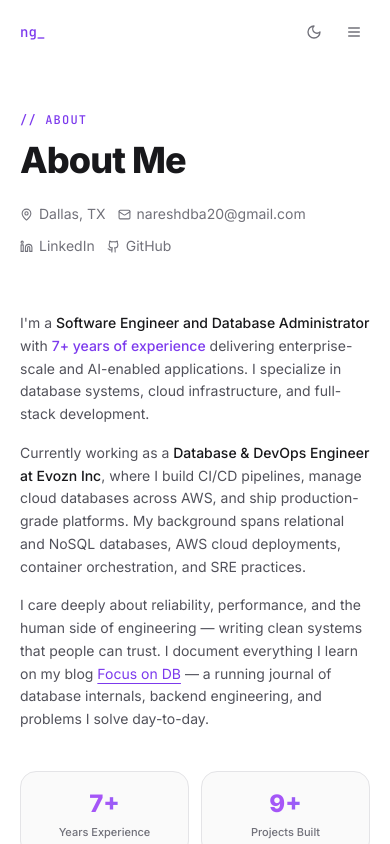
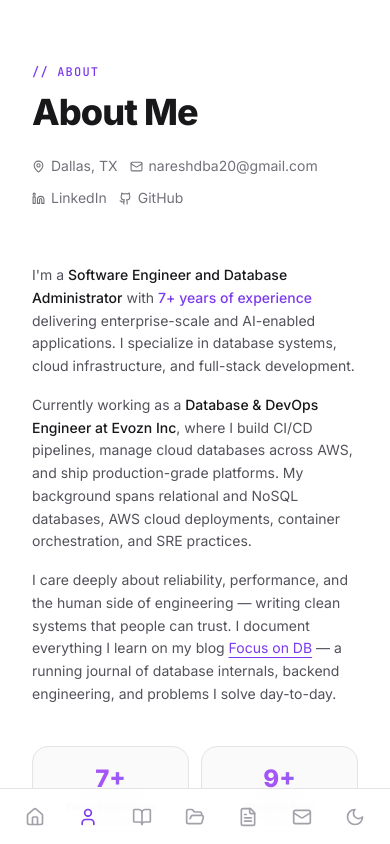
Before and after one commit to nareshdba20/myportfolio, a Next.js app: page /about in a window 390 px wide. Shown: the top 844 px of the page. Built offline with nearby package versions, Linux system fonts and the light colour scheme.

Commit message:
Redesign layout: left sidebar nav, bottom mobile nav, dhravya-style hero

```diff
--- a/src/app/about/page.tsx
+++ b/src/app/about/page.tsx
@@ -1,4 +1,3 @@
-import Nav from "@/components/nav";
 import Footer from "@/components/footer";
 import Skills from "@/components/skills";
 import { workExperience, portfolio } from "@/data/portfolio";
@@ -12,9 +11,7 @@ export const metadata = {
 export default function AboutPage() {
   return (
     <main className="min-h-screen">
-      <Nav />
-
-      <div className="max-w-5xl mx-auto px-5 pt-28 pb-20">
+      <div className="max-w-3xl mx-auto px-8 sm:px-12 pt-16 pb-20">
 
         {/* Header */}
         <div className="mb-14">
--- a/src/app/blog/page.tsx
+++ b/src/app/blog/page.tsx
@@ -1,4 +1,3 @@
-import Nav from "@/components/nav";
 import Footer from "@/components/footer";
 import BlogPosts from "@/components/blog-posts";
 import { getPosts, getCategories } from "@/lib/wordpress";
@@ -18,9 +17,7 @@ export default async function BlogPage() {
 
   return (
     <main className="min-h-screen">
-      <Nav />
-
-      <div className="max-w-5xl mx-auto px-5 pt-28 pb-20">
+      <div className="max-w-3xl mx-auto px-8 sm:px-12 pt-16 pb-20">
         <div className="mb-12">
           <p className="font-mono text-xs font-medium text-violet-600 dark:text-violet-400 uppercase tracking-widest mb-3">// blog</p>
           <h1 className="text-4xl sm:text-5xl font-extrabold text-zinc-900 dark:text-white tracking-tight mb-3">Writing</h1>
--- a/src/app/layout.tsx
+++ b/src/app/layout.tsx
@@ -1,16 +1,16 @@
 import type { Metadata } from "next";
 import "./globals.css";
 import { ThemeProvider } from "@/components/theme-provider";
+import Nav from "@/components/nav";
 
 export const metadata: Metadata = {
   title: "Naresh Gowda — Engineer & Builder",
-  description:
-    "Computer Engineer, Database Administrator, SWE at Evozn Inc. 5+ years building production systems.",
+  description: "Software Engineer, Database Administrator, Cloud & DevOps. 7+ years building production systems.",
   keywords: ["Naresh Gowda", "Software Engineer", "Database Administrator", "React", "Next.js", "AWS"],
   authors: [{ name: "Naresh Gowda" }],
   openGraph: {
     title: "Naresh Gowda — Engineer & Builder",
-    description: "Computer Engineer · Database Administrator · Building cool things",
+    description: "Database Engineer · Cloud & DevOps · Building cool things",
     type: "website",
   },
 };
@@ -20,7 +20,13 @@ export default function RootLayout({ children }: { children: React.ReactNode })
     <html lang="en" suppressHydrationWarning>
       <body>
         <ThemeProvider attribute="class" defaultTheme="light" enableSystem>
-          {children}
+          <div className="flex min-h-screen">
+            <Nav />
+            {/* Offset for sidebar on desktop, bottom bar on mobile */}
+            <div className="flex-1 md:ml-16 pb-14 md:pb-0">
+              {children}
+            </div>
+          </div>
         </ThemeProvider>
       </body>
     </html>
--- a/src/app/projects/page.tsx
+++ b/src/app/projects/page.tsx
@@ -1,4 +1,3 @@
-import Nav from "@/components/nav";
 import Footer from "@/components/footer";
 import { projects } from "@/data/portfolio";
 import { Github, ExternalLink } from "lucide-react";
@@ -20,9 +19,7 @@ export default function ProjectsPage() {
 
   return (
     <main className="min-h-screen">
-      <Nav />
-
-      <div className="max-w-5xl mx-auto px-5 pt-28 pb-20">
+      <div className="max-w-3xl mx-auto px-8 sm:px-12 pt-16 pb-20">
         <div className="mb-12">
           <p className="font-mono text-xs font-medium text-violet-600 dark:text-violet-400 uppercase tracking-widest mb-3">// projects</p>
           <h1 className="text-4xl sm:text-5xl font-extrabold text-zinc-900 dark:text-white tracking-tight mb-3">Projects</h1>
--- a/src/app/resume/page.tsx
+++ b/src/app/resume/page.tsx
@@ -1,4 +1,3 @@
-import Nav from "@/components/nav";
 import Footer from "@/components/footer";
 import LogoImage from "@/components/logo-image";
 
@@ -89,9 +88,7 @@ const skillSections = [
 export default function ResumePage() {
   return (
     <main className="min-h-screen">
-      <Nav />
-
-      <div className="max-w-3xl mx-auto px-5 pt-28 pb-20">
+      <div className="max-w-3xl mx-auto px-8 sm:px-12 pt-16 pb-20">
 
         {/* Header */}
         <div className="mb-14">
--- a/src/components/nav.tsx
+++ b/src/components/nav.tsx
@@ -2,118 +2,101 @@
 
 import { useEffect, useState } from "react";
 import { useTheme } from "next-themes";
-import { Moon, Sun, Menu, X } from "lucide-react";
+import { Moon, Sun, Home, User, BookOpen, FolderOpen, FileText, Mail } from "lucide-react";
 import { cn } from "@/lib/utils";
-import { motion, AnimatePresence } from "framer-motion";
 import Link from "next/link";
 import { usePathname } from "next/navigation";
+import { portfolio } from "@/data/portfolio";
 
 const links = [
-  { href: "/about", label: "About" },
-  { href: "/projects", label: "Projects" },
-  { href: "/blog", label: "Blog" },
-  { href: "/resume", label: "Resume" },
+  { href: "/",         icon: Home,       label: "Home"     },
+  { href: "/about",    icon: User,       label: "About"    },
+  { href: "/blog",     icon: BookOpen,   label: "Blog"     },
+  { href: "/projects", icon: FolderOpen, label: "Projects" },
+  { href: "/resume",   icon: FileText,   label: "Resume"   },
+  { href: `mailto:${portfolio.email}`, icon: Mail, label: "Contact" },
 ];
 
 export default function Nav() {
-  const [scrolled, setScrolled] = useState(false);
-  const [menuOpen, setMenuOpen] = useState(false);
   const { theme, setTheme } = useTheme();
   const [mounted, setMounted] = useState(false);
   const pathname = usePathname();
 
-  useEffect(() => {
-    setMounted(true);
-    const onScroll = () => setScrolled(window.scrollY > 20);
-    window.addEventListener("scroll", onScroll);
-    return () => window.removeEventListener("scroll", onScroll);
-  }, []);
+  useEffect(() => { setMounted(true); }, []);
+
+  const isActive = (href: string) =>
+    href === "/" ? pathname === "/" : pathname.startsWith(href);
 
   return (
     <>
-      <motion.nav
-        initial={{ y: -80, opacity: 0 }}
-        animate={{ y: 0, opacity: 1 }}
-        transition={{ duration: 0.5, ease: "easeOut" }}
+      {/* Desktop — left sidebar */}
+      <aside className="hidden md:flex fixed left-0 top-0 h-full w-16 flex-col items-center justify-between py-6 z-50 bg-white dark:bg-zinc-950 border-r border-zinc-200 dark:border-zinc-800">
+        {/* Logo */}
+        <Link href="/" className="font-mono text-xs font-bold text-violet-600 dark:text-violet-400 mb-2">
+          ng
+        </Link>
+
+        {/* Nav links */}
+        <nav className="flex flex-col items-center gap-1 flex-1 justify-center">
+          {links.map(({ href, icon: Icon, label }) => (
+            <Link
+              key={href}
+              href={href}
+              title={label}
               className={cn(
-          "fixed top-0 inset-x-0 z-50 transition-all duration-300",
-          scrolled
-            ? "bg-white/80 dark:bg-zinc-950/80 backdrop-blur-xl border-b border-zinc-200/60 dark:border-zinc-800/60 shadow-sm dark:shadow-lg dark:shadow-black/20"
-            : "bg-transparent"
+                "w-10 h-10 rounded-xl flex items-center justify-center transition-all duration-150 group relative",
+                isActive(href)
+                  ? "bg-violet-100 dark:bg-violet-500/20 text-violet-600 dark:text-violet-400"
+                  : "text-zinc-400 dark:text-zinc-500 hover:bg-zinc-100 dark:hover:bg-zinc-800/60 hover:text-zinc-900 dark:hover:text-white"
               )}
             >
-        <div className="max-w-5xl mx-auto px-5 h-16 flex items-center justify-between">
-          <Link href="/" className="font-mono text-sm font-medium text-violet-600 dark:text-violet-400 hover:text-violet-500 dark:hover:text-violet-300 transition-colors">
-            ng<span className="animate-blink">_</span>
-          </Link>
-
-          <div className="hidden md:flex items-center gap-1">
-            {links.map((l) => (
-              <Link
-                key={l.href}
-                href={l.href}
-                className={cn(
-                  "px-4 py-2 text-sm font-medium transition-colors rounded-lg",
-                  pathname === l.href
-                    ? "text-zinc-900 dark:text-white bg-zinc-100 dark:bg-zinc-800/50"
-                    : "text-zinc-600 dark:text-zinc-400 hover:text-zinc-900 dark:hover:text-white hover:bg-zinc-100 dark:hover:bg-zinc-800/50"
-                )}
-              >
-                {l.label}
+              <Icon size={18} />
+              {/* Tooltip */}
+              <span className="absolute left-14 px-2 py-1 rounded-md bg-zinc-900 dark:bg-zinc-100 text-white dark:text-zinc-900 text-xs font-medium opacity-0 group-hover:opacity-100 pointer-events-none whitespace-nowrap transition-opacity">
+                {label}
+              </span>
             </Link>
           ))}
-          </div>
+        </nav>
 
-          <div className="flex items-center gap-2">
+        {/* Theme toggle */}
         {mounted && (
           <button
             onClick={() => setTheme(theme === "dark" ? "light" : "dark")}
-                className="p-2 rounded-lg text-zinc-500 dark:text-zinc-400 hover:text-zinc-900 dark:hover:text-white hover:bg-zinc-100 dark:hover:bg-zinc-800 transition-colors"
-                aria-label="Toggle theme"
+            title="Toggle theme"
+            className="w-10 h-10 rounded-xl flex items-center justify-center text-zinc-400 dark:text-zinc-500 hover:bg-zinc-100 dark:hover:bg-zinc-800 hover:text-zinc-900 dark:hover:text-white transition-colors"
           >
             {theme === "dark" ? <Sun size={16} /> : <Moon size={16} />}
           </button>
         )}
-            <button
-              onClick={() => setMenuOpen(!menuOpen)}
-              className="md:hidden p-2 rounded-lg text-zinc-500 dark:text-zinc-400 hover:text-zinc-900 dark:hover:text-white hover:bg-zinc-100 dark:hover:bg-zinc-800 transition-colors"
-              aria-label="Toggle menu"
-            >
-              {menuOpen ? <X size={16} /> : <Menu size={16} />}
-            </button>
-          </div>
-        </div>
-      </motion.nav>
+      </aside>
 
-      <AnimatePresence>
-        {menuOpen && (
-          <motion.div
-            initial={{ opacity: 0, y: -10 }}
-            animate={{ opacity: 1, y: 0 }}
-            exit={{ opacity: 0, y: -10 }}
-            transition={{ duration: 0.18 }}
-            className="fixed top-16 inset-x-0 z-40 bg-white/95 dark:bg-zinc-950/95 backdrop-blur-xl border-b border-zinc-200 dark:border-zinc-800 md:hidden"
-          >
-            <div className="flex flex-col p-4 gap-1">
-              {links.map((l) => (
+      {/* Mobile — bottom bar */}
+      <nav className="md:hidden fixed bottom-0 inset-x-0 z-50 bg-white/90 dark:bg-zinc-950/90 backdrop-blur-xl border-t border-zinc-200 dark:border-zinc-800 flex items-center justify-around px-2 h-14">
+        {links.map(({ href, icon: Icon, label }) => (
           <Link
-                  key={l.href}
-                  href={l.href}
-                  onClick={() => setMenuOpen(false)}
+            key={href}
+            href={href}
+            aria-label={label}
             className={cn(
-                    "px-4 py-3 text-sm font-medium transition-colors rounded-lg",
-                    pathname === l.href
-                      ? "text-zinc-900 dark:text-white bg-zinc-100 dark:bg-zinc-800"
-                      : "text-zinc-600 dark:text-zinc-400 hover:text-zinc-900 dark:hover:text-white hover:bg-zinc-100 dark:hover:bg-zinc-800"
+              "flex flex-col items-center justify-center w-10 h-10 rounded-xl transition-colors",
+              isActive(href)
+                ? "text-violet-600 dark:text-violet-400"
+                : "text-zinc-400 dark:text-zinc-500"
             )}
           >
-                  {l.label}
+            <Icon size={20} />
           </Link>
         ))}
-            </div>
-          </motion.div>
+        {mounted && (
+          <button
+            onClick={() => setTheme(theme === "dark" ? "light" : "dark")}
+            className="flex flex-col items-center justify-center w-10 h-10 rounded-xl text-zinc-400 dark:text-zinc-500"
+          >
+            {theme === "dark" ? <Sun size={20} /> : <Moon size={20} />}
+          </button>
         )}
-      </AnimatePresence>
+      </nav>
     </>
   );
 }
```
Also changed, not shown: src/app/page.tsx (+82 -85 lines). Lines whose indentation alone changed are shown as unchanged.
